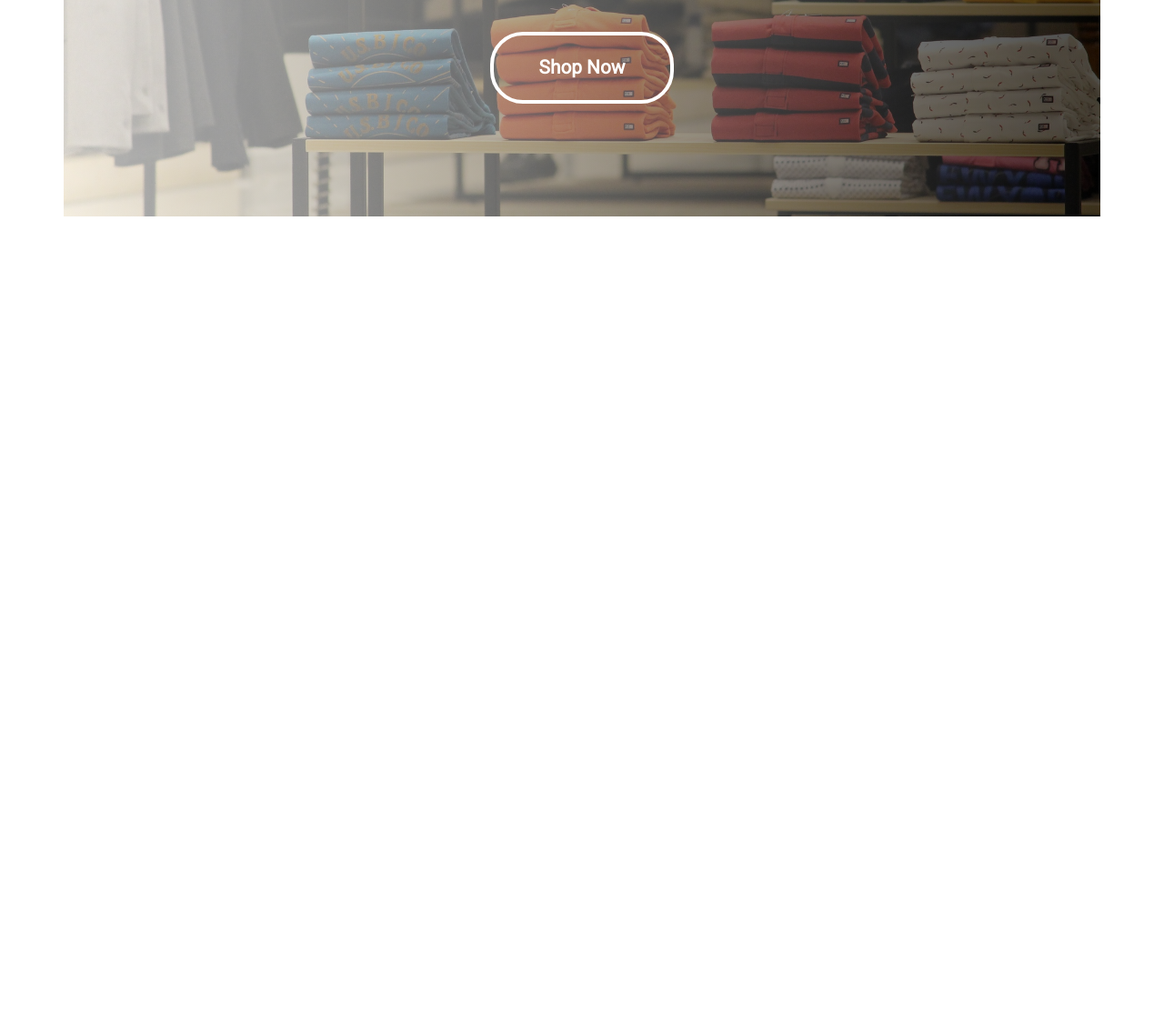
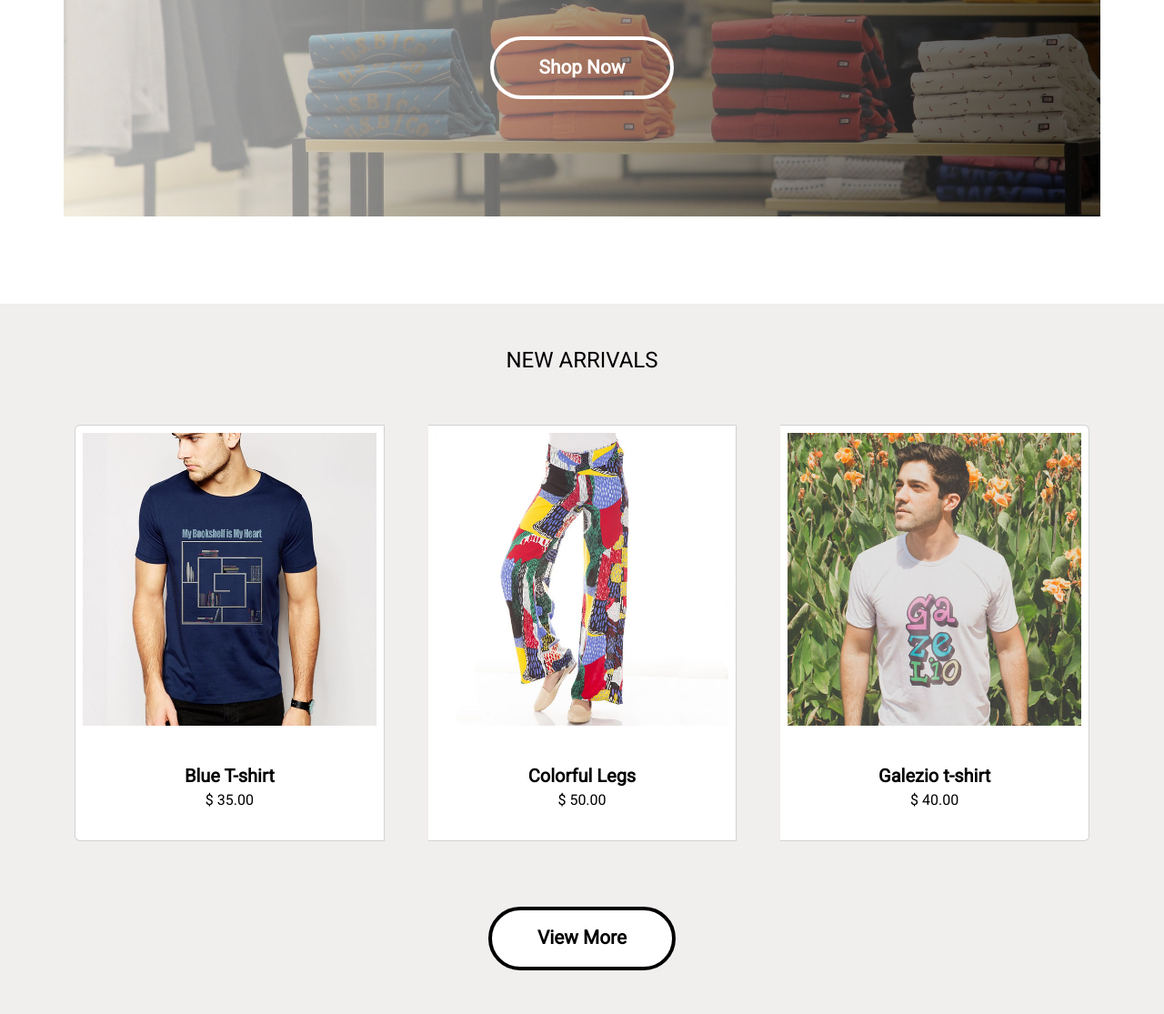
Before and after one commit to BokiCode/Clothing-Website, a plain HTML site: page index.html in a window 1280 px wide. Shown: the part 354-1469 px from the top of the page at 91% size. Before the commit the page ends 800 px from the top, so only its background shows below. Drawn offline with nearby package versions, Linux system fonts and the light colour scheme.

Commit message:
new arrivals section finished

```diff
--- a/css/style.css
+++ b/css/style.css
@@ -5,20 +5,37 @@
 	font-family: "Roboto", sans-serif;
 	color: #000;
 }
+.bg-gray {
+	background-color: #f1eeee;
+}
 .h-440 {
 	height: 440px;
 }
-.hero-button {
+.fw-500 {
+	font-weight: 500;
+}
+.w-23 {
+	width: 23rem !important;
+}
+.button {
 	font-size: 1.3rem;
 	text-decoration: none;
-	border: 4px solid #fff;
 	border-radius: 36px;
-	padding: 20px 50px;
+	padding: 15px 50px;
 	transition: 0.4s ease;
 }
-.hero-button:hover {
+.transparent-button {
+	border: 4px solid #fff;
+}
+.transparent-button:hover {
 	background-color: #fff;
 	color: #000 !important;
+}
+.white-button {
+	border: 4px solid #000;
+}
+.white-button:hover {
+	background-color: transparent !important;
 }
 .hero-background-image {
 	background: linear-gradient(
@@ -26,8 +43,14 @@
 			rgba(255, 255, 255, 0.700717787114846) 0%,
 			rgba(0, 0, 0, 0.6951155462184874) 99%
 		),
-		url("../images/heroImage.jpg");
+		url("../images/hero_image.jpg");
 	background-size: cover;
 	background-position: center;
 	background-repeat: no-repeat;
 }
+.card-hover {
+	transition: 0.3s ease;
+}
+.card-hover:hover {
+	margin-top: -15px;
+}
--- a/index.html
+++ b/index.html
@@ -29,7 +29,7 @@
 				<a class="navbar-brand col-4" href="index.html"
 					><img
 						class="newbrand-logo"
-						src="images/newbrandLogo.png"
+						src="images/new_brand_logo.png"
 						alt="newbrand logo"
 					/>
 				</a>
@@ -60,16 +60,129 @@
 				</div>
 			</div>
 		</nav>
-		<section class="hero">
+		<section class="hero-section pb-5">
 			<div
 				class="container hero-background-image h-440 d-flex flex-column justify-content-center align-items-center gap-5"
 			>
 				<h1 class="display-5 fw-bold text-center text-white">
 					New Clothing Collection
 				</h1>
-				<a class="hero-button fw-bold text-white" href="#">Shop Now</a>
+				<a class="transparent-button fw-bold text-white button" href="#"
+					>Shop Now</a
+				>
 			</div>
 		</section>
+		<section class="new-arrivals bg-gray mt-5">
+			<div class="container pb-4">
+				<h4 class="text-uppercase fw-500 text-center py-5">New Arrivals</h4>
+				<div class="card-group gap-5">
+					<div class="card card-hover">
+						<img
+							src="images/blue_t_shirt.jpg"
+							class="card-img-top p-2"
+							alt="blue t shirt"
+						/>
+						<div class="card-body">
+							<div
+								class="card-body d-flex flex-column justify-content-center align-items-center"
+							>
+								<p class="card-text fw-bold fs-5 mb-0">Blue T-shirt</p>
+								<p class="m-0">&dollar; 35.00</p>
+							</div>
+						</div>
+					</div>
+					<div class="card card-hover">
+						<img
+							src="images/colorful_legs.jpg"
+							class="card-img-top p-2"
+							alt="colorful legs"
+						/>
+						<div class="card-body">
+							<div
+								class="card-body d-flex flex-column justify-content-center align-items-center"
+							>
+								<p class="card-text fw-bold fs-5 mb-0">Colorful Legs</p>
+								<p class="m-0">&dollar; 50.00</p>
+							</div>
+						</div>
+					</div>
+					<div class="card card-hover">
+						<img
+							src="images/galezio_t_shirt.jpg"
+							class="card-img-top p-2"
+							alt="..."
+						/>
+						<div class="card-body">
+							<div
+								class="card-body d-flex flex-column justify-content-center align-items-center"
+							>
+								<p class="card-text fw-bold fs-5 mb-0">Galezio t-shirt</p>
+								<p class="m-0">&dollar; 40.00</p>
+							</div>
+						</div>
+					</div>
+				</div>
+				<div
+					class="w-100 d-flex justify-content-center align-items-center mt-4"
+				>
+					<a
+						class="white-button fw-bold bg-white text-black button mt-5 mb-4"
+						href="#"
+						>View More</a
+					>
+				</div>
+			</div>
+		</section>
+
+		<!--<div
+					class="d-flex align-items-center justify-content-between gap-2 pb-5"
+				>
+					<a href="#" class="text-decoration-none"
+						><div class="card w-23 card-hover col-sm-12 col-md-4">
+							<img
+								src="images/blue_t_shirt.jpg"
+								class="card-img-top p-2"
+								alt="blue t shirt"
+							/>
+							<div
+								class="card-body d-flex flex-column justify-content-center align-items-center"
+							>
+								<p class="card-text fw-bold fs-5 mb-0">Blue t-shirt</p>
+								<p>&dollar; 35.00</p>
+							</div>
+						</div>
+					</a>
+					<a href="#" class="text-decoration-none"
+						><div class="card w-23 card-hover col-sm-12 col-md-4">
+							<img
+								src="images/blue_t_shirt.jpg"
+								class="card-img-top p-2"
+								alt="blue t shirt"
+							/>
+							<div
+								class="card-body d-flex flex-column justify-content-center align-items-center"
+							>
+								<p class="card-text fw-bold fs-5 mb-0">Blue t-shirt</p>
+								<p>&dollar; 35.00</p>
+							</div>
+						</div>
+					</a>
+					<a href="#" class="text-decoration-none"
+						><div class="card w-23 card-hover col-sm-12 col-md-4">
+							<img
+								src="images/blue_t_shirt.jpg"
+								class="card-img-top p-2"
+								alt="blue t shirt"
+							/>
+							<div
+								class="card-body d-flex flex-column justify-content-center align-items-center"
+							>
+								<p class="card-text fw-bold fs-5 mb-0">Blue t-shirt</p>
+								<p>&dollar; 35.00</p>
+							</div>
+						</div>
+					</a>
+				</div>-->
 
 		<script
 			src="https://cdn.jsdelivr.net/npm/bootstrap@5.3.2/dist/js/bootstrap.bundle.min.js"
```
Also changed, not shown: images/blue_t_shirt.jpg (added), images/colorful_legs.jpg (added), images/galezio_t_shirt.jpg (added), images/hero_image.jpg (renamed from images/heroImage.jpg), images/new_brand_logo.png (renamed from images/newbrandLogo.png).
